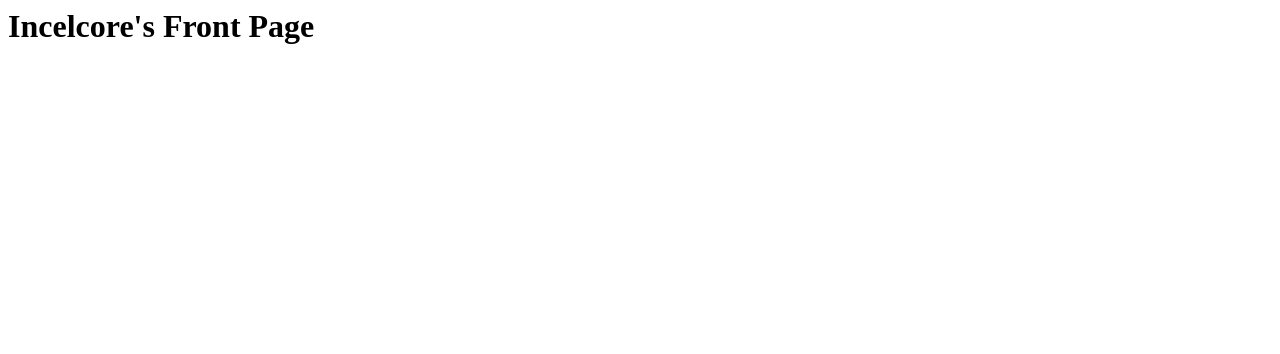
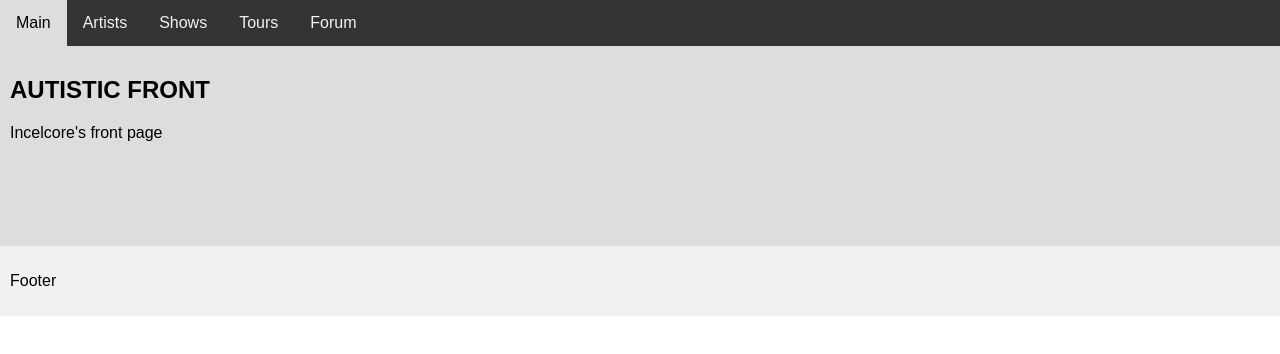
Before and after one commit to autisticfront/autisticfront.github.io, a plain HTML site: page index.html in a window 1280 px wide. Drawn offline with Linux system fonts and the light colour scheme.

Commit message:
Update index.html

```diff
--- a/index.html
+++ b/index.html
@@ -1,8 +1,74 @@
-<html>
-  <head>
-    <title>Autistic Front</title>
-  </head>
-  <body>
-    <h1>Incelcore's Front Page</h1>
-  </body>
+<!DOCTYPE html>
+<html lang="en">
+<head>
+<title>Autistic Front</title>
+<meta charset="utf-8">
+<meta name="viewport" content="width=device-width, initial-scale=1">
+<style>
+* {
+  box-sizing: border-box;
+  font-family: Arial, Helvetica, sans-serif;
+}
+
+body {
+  margin: 0;
+  font-family: Arial, Helvetica, sans-serif;
+}
+
+/* Style the top navigation bar */
+.topnav {
+  overflow: hidden;
+  background-color: #333;
+}
+
+/* Style the topnav links */
+.topnav a {
+  float: left;
+  display: block;
+  color: #f2f2f2;
+  text-align: center;
+  padding: 14px 16px;
+  text-decoration: none;
+}
+
+/* Change color on hover */
+.topnav a:hover {
+  background-color: #ddd;
+  color: black;
+}
+
+/* Style the content */
+.content {
+  background-color: #ddd;
+  padding: 10px;
+  height: 200px; /* Should be removed. Only for demonstration */
+}
+
+/* Style the footer */
+.footer {
+  background-color: #f1f1f1;
+  padding: 10px;
+}
+</style>
+</head>
+<body>
+
+<div class="topnav">
+  <a href="#">Main</a>
+  <a href="#">Artists</a>
+  <a href="#">Shows</a>
+  <a href="#">Tours</a>
+  <a href="#">Forum</a>
+</div>
+
+<div class="content">
+  <h2>AUTISTIC FRONT</h2>
+  <p>Incelcore's front page</p>
+</div>
+
+<div class="footer">
+  <p>Footer</p>
+</div>
+
+</body>
 </html>
```
